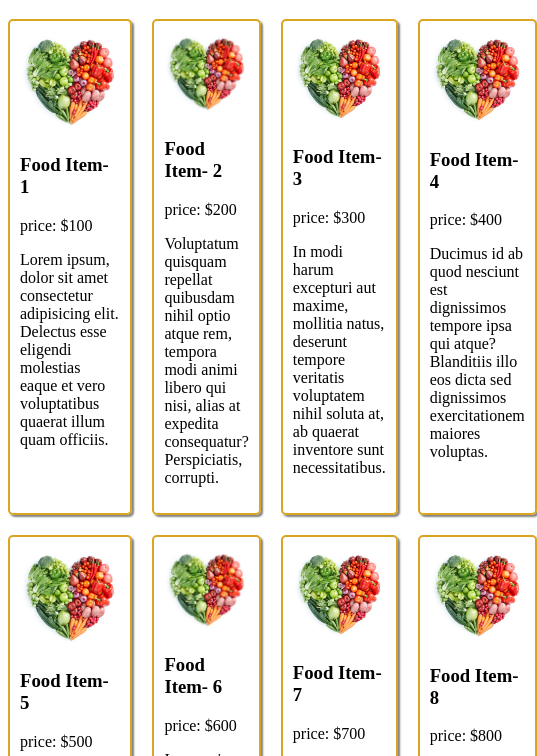
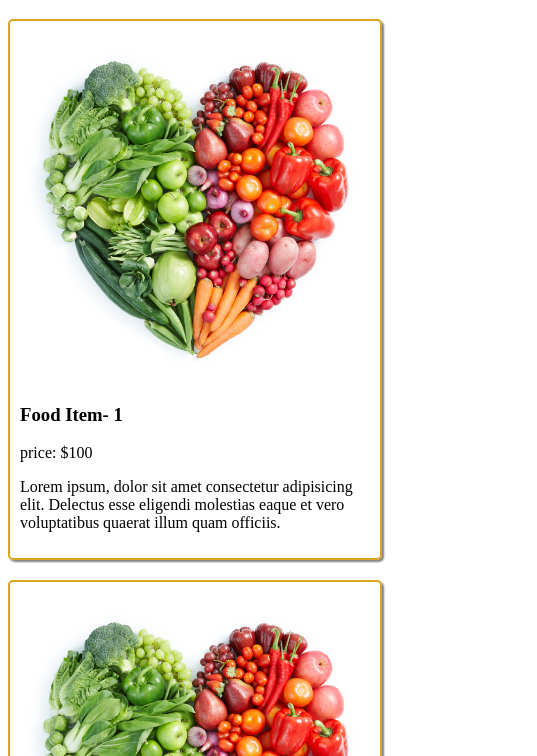
Before and after one commit to SamitRaiyan/mod7--Responsive-Website-Layout, a plain HTML site: page media.html in a window 390 px wide. Shown: the part 61-817 px from the top of the page, 537 px wide, since content can reach past the window. Drawn offline with Linux system fonts and the light colour scheme.

Commit message:
media query added

```diff
--- a/media.css
+++ b/media.css
@@ -18,5 +18,15 @@ h1 > span{
 }
 .food img{
     width: 100%;
+}
+.food:hover{
+    transform: translateY(-10px); /* Moves the box 10px up on hover */
+    box-shadow: 0 12px 16px rgba(0, 0, 0, 0.2); /* Enhances the shadow on hover */
+}
 
+/* media query */
+@media screen and (max-width: 576px) {
+    .container{
+        grid-template-columns: repeat(1,1fr);
+    }
 }
```
